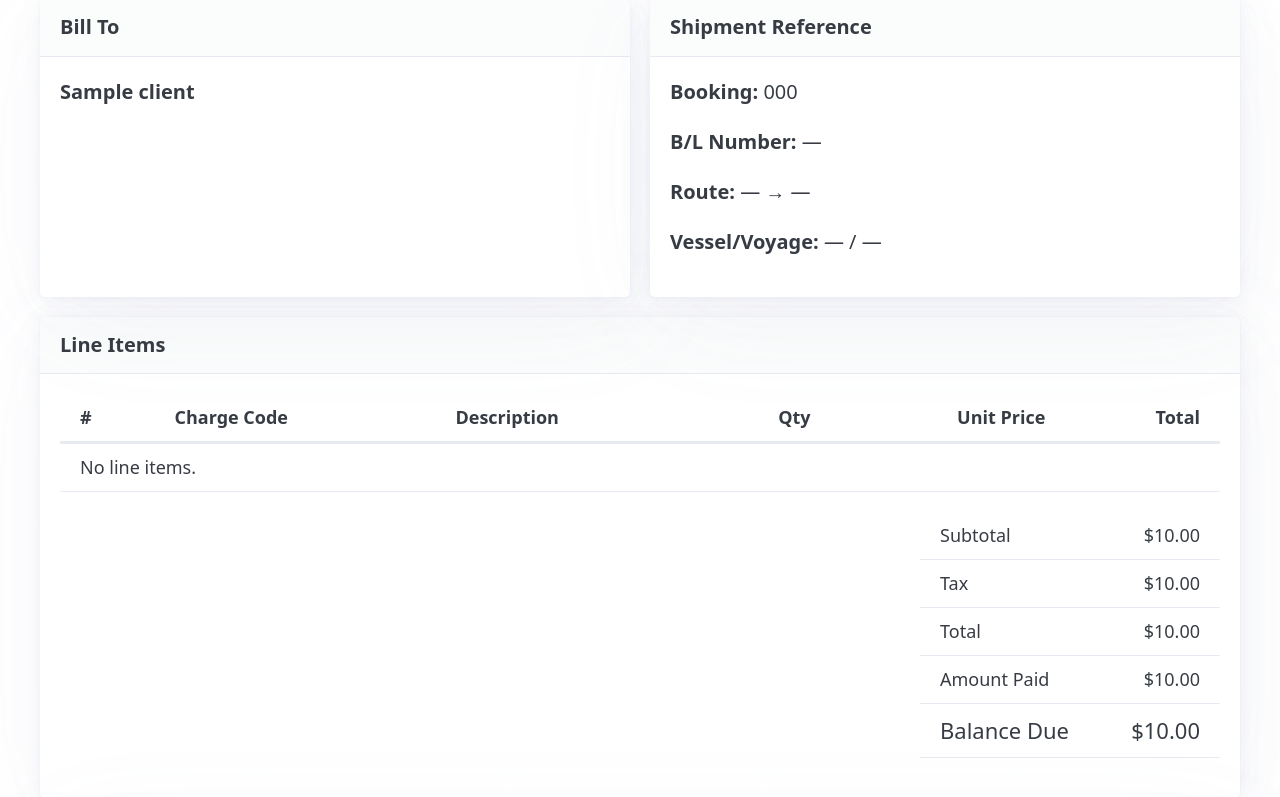
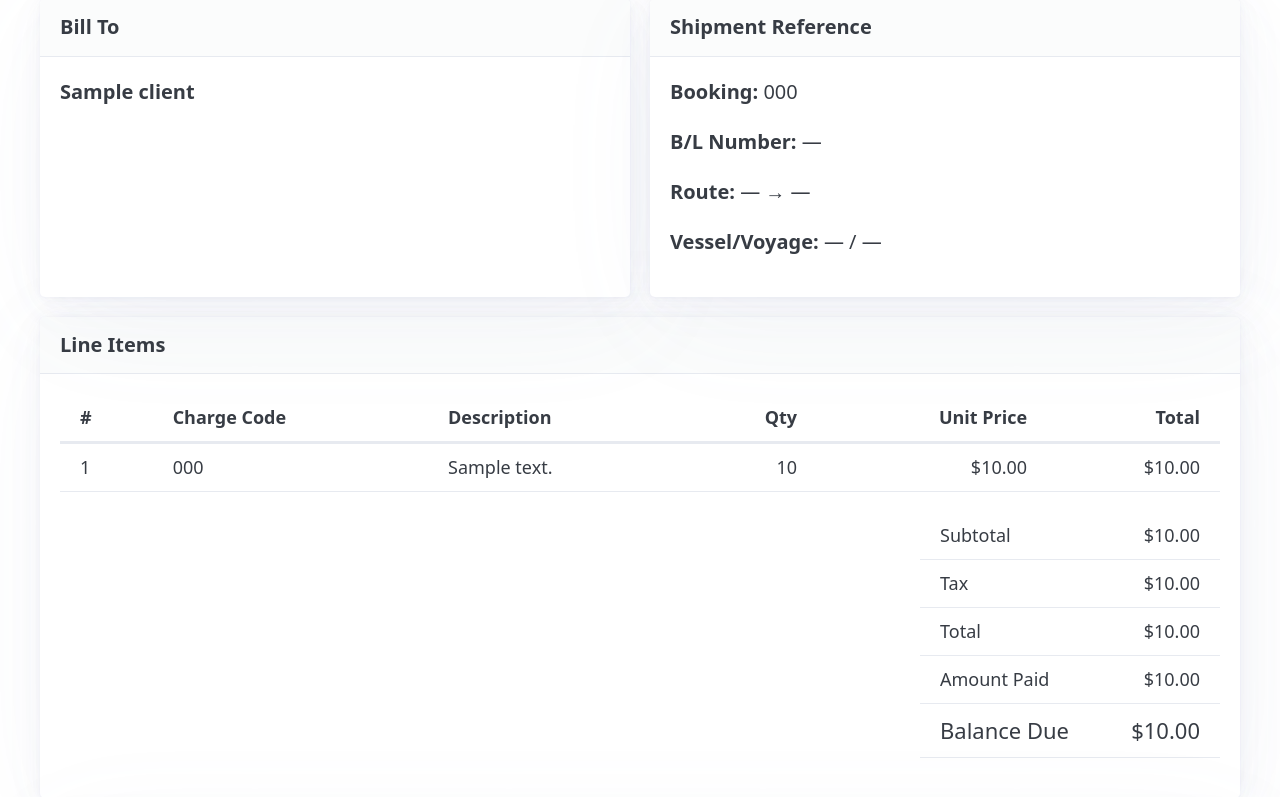
Before and after one commit to garyhe231/FreightInvoiceAgent, a FastAPI app: page /invoices/1 in a window 1280 px wide. Shown: the part 243-1040 px from the top of the page. Run offline with FastAPI, Linux system fonts and the light colour scheme; tables that the repository leaves empty hold one stand-in row (values such as "Sample post"); some libraries are stand-ins or nearby versions.

Commit message:
Fix invoice detail template to match API response field names
The JS template referenced inv.line_items and item.total but the API
returns inv.lines and item.line_total. Updated to use correct field names
so line items display properly on the invoice detail page.

Co-Authored-By: Claude Opus 4.6 <noreply@anthropic.com>

```diff
--- a/app/templates/invoices/detail.html
+++ b/app/templates/invoices/detail.html
@@ -209,15 +209,15 @@ async function loadInvoice() {
 
         // Line Items
         const linesTbody = document.getElementById('line-items-table');
-        if (inv.line_items && inv.line_items.length) {
-            linesTbody.innerHTML = inv.line_items.map((item, i) => `
+        if (inv.lines && inv.lines.length) {
+            linesTbody.innerHTML = inv.lines.map((item, i) => `
                 <tr>
                     <td>${i + 1}</td>
                     <td>${item.charge_code || ''}</td>
                     <td>${item.description || ''}</td>
                     <td class="text-right">${item.quantity || 0}</td>
                     <td class="text-right">${fmt(item.unit_price)}</td>
-                    <td class="text-right">${fmt(item.total)}</td>
+                    <td class="text-right">${fmt(item.line_total)}</td>
                 </tr>
             `).join('');
         } else {
```
